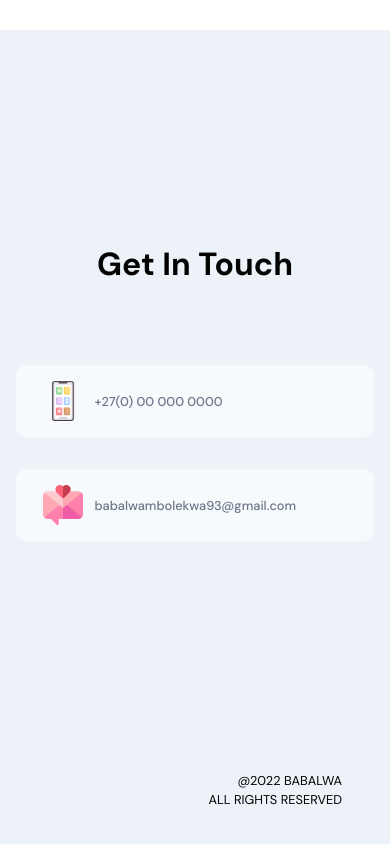
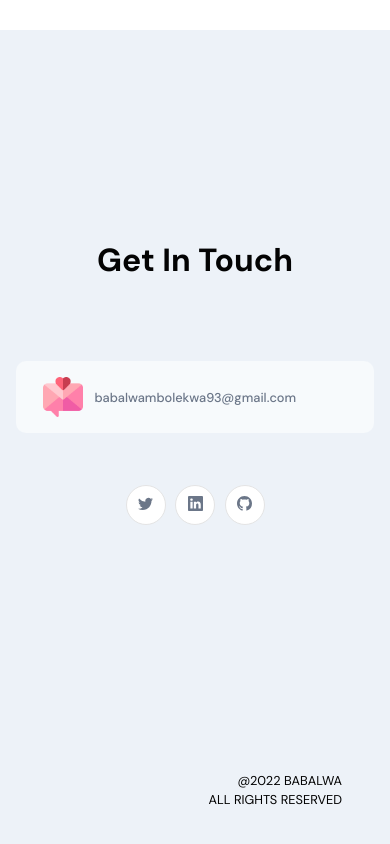
Before and after one commit to Babalwa01/babalwa-mbolekwa, a React (Create React App) app: page / in a window 390 px wide. Shown: the part 6817-7661 px from the top of the page. Built offline with nearby package versions, Linux system fonts and the light colour scheme; a web font is replaced by a local one.

Commit message:
added social media to small devices

```diff
--- a/src/App.scss
+++ b/src/App.scss
@@ -177,7 +177,10 @@
 }
 
 @media screen and (max-width: 500px) {
-  .app__navigation,
+  .app__navigation {
+    display: none;
+  }
+
   .app__social {
     display: none;
   }
--- a/src/container/Footer/Footer.jsx
+++ b/src/container/Footer/Footer.jsx
@@ -1,4 +1,5 @@
 import React from "react";
+import { BsTwitter, BsLinkedin, BsGithub } from "react-icons/bs";
 import { images } from "../../constants";
 import { AppWrap, MotionWrap } from "../../wrapper";
 import "./Footer.scss";
@@ -8,16 +9,39 @@ const Footer = () => {
     <>
       <h2 className="head-text">Get In Touch</h2>
       <div className="app__footer-cards">
+        <div className="social-media">
+          <div>
+            <a
+              href="https://twitter.com/_Babalwa"
+              target="_blank"
+              rel="noreferrer"
+            >
+              <BsTwitter />
+            </a>
+          </div>
+          <div>
+            <a
+              href="https://www.linkedin.com/in/babalwa-mbolekwa-a16a94147/"
+              target="_blank"
+              rel="noreferrer"
+            >
+              <BsLinkedin />
+            </a>
+          </div>
+          <div>
+            <a
+              href="https://github.com/Babalwa01"
+              target="_blank"
+              rel="noreferrer"
+            >
+              <BsGithub />
+            </a>
+          </div>
+        </div>
         <div className="app__footer-card">
           <img src={images.email} alt="email" />
           <a href="mailto:babalwambolekwa93@gmail.com" className="p-text">
             babalwambolekwa93@gmail.com
-          </a>
-        </div>
-        <div className="app__footer-card">
-          <img src={images.mobile} alt="mobile" />
-          <a href="tel: +27 (000) 000 0000" className="p-text">
-            +27(0) 00 000 0000
           </a>
         </div>
       </div>
--- a/src/container/Footer/Footer.scss
+++ b/src/container/Footer/Footer.scss
@@ -49,6 +49,53 @@
     }
   }
 
+  .social-media {
+    min-width: 190px;
+    display: flex;
+    flex-direction: row;
+    justify-content: space-evenly;
+    align-items: center;
+    margin: 1rem 0;
+    padding: 1rem;
+    border-radius: 10px;
+    transition: all 0.3s ease-in-out;
+    flex-direction: row;
+
+    div {
+      width: 40px;
+      height: 40px;
+      border-radius: 50%;
+      background-color: var(--white-color);
+      margin: 0.25rem 0;
+      border: 1px solid var(--lightGray-color);
+
+      display: flex;
+      justify-content: center;
+      align-items: center;
+
+      transition: all 0.3s ease-in-out;
+
+      svg {
+        width: 15px;
+        height: 15px;
+        color: var(--gray-color);
+      }
+
+      &:hover {
+        background-color: var(--secondary-color);
+        border-color: var(--secondary-color);
+
+        svg {
+          color: var(--white-color);
+        }
+      }
+    }
+
+    @media screen and (min-width: 768px) {
+      display: none;
+    }
+  }
+
   @media screen and (max-width: 768px) {
     width: 100%;
   }
@@ -56,6 +103,10 @@
 
 .app__footer-cards .app__footer-card {
   background-color: #f7fafc;
+}
+
+.social-media {
+  background-color: transparent;
 }
 
 .app__footer-form {
```
